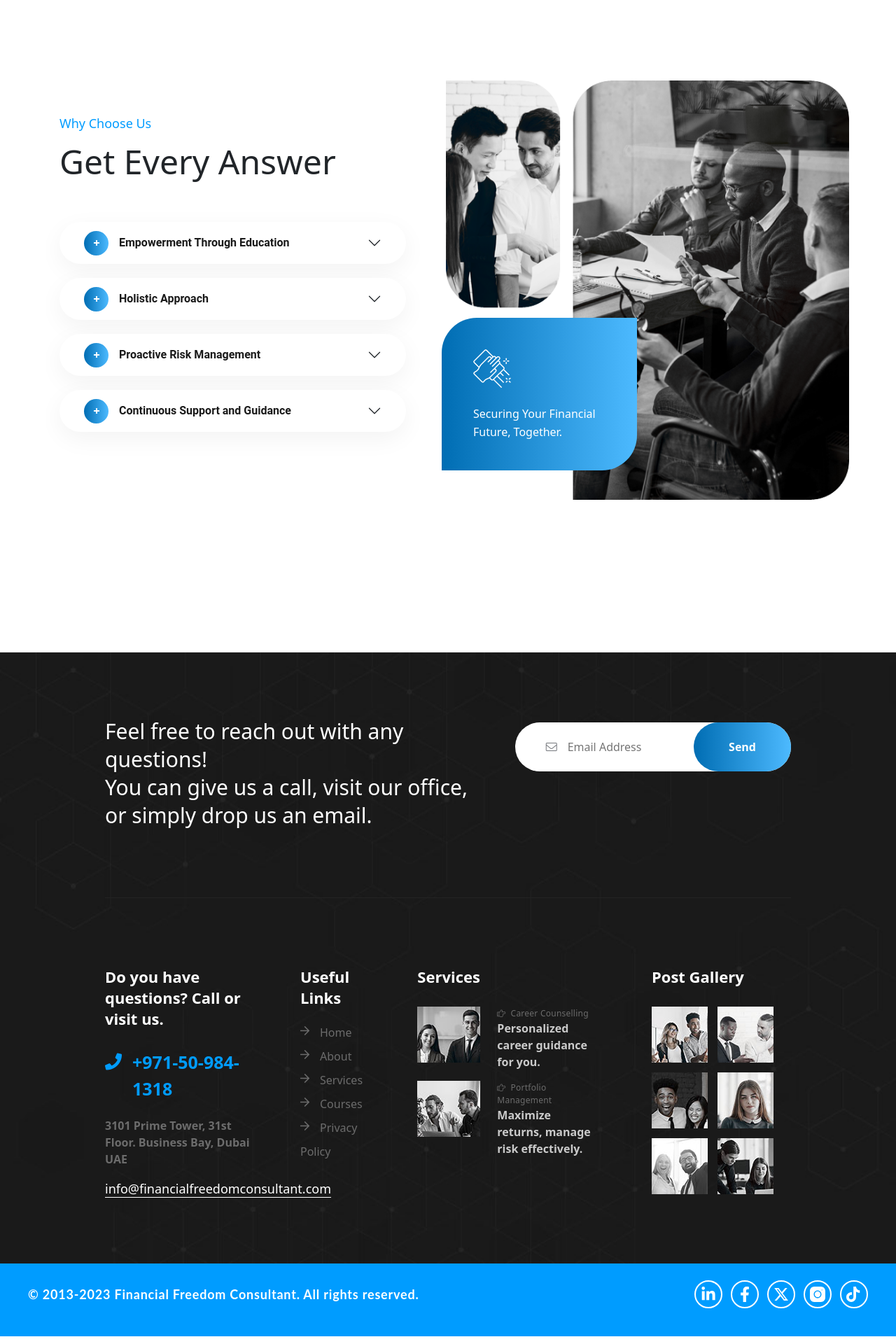
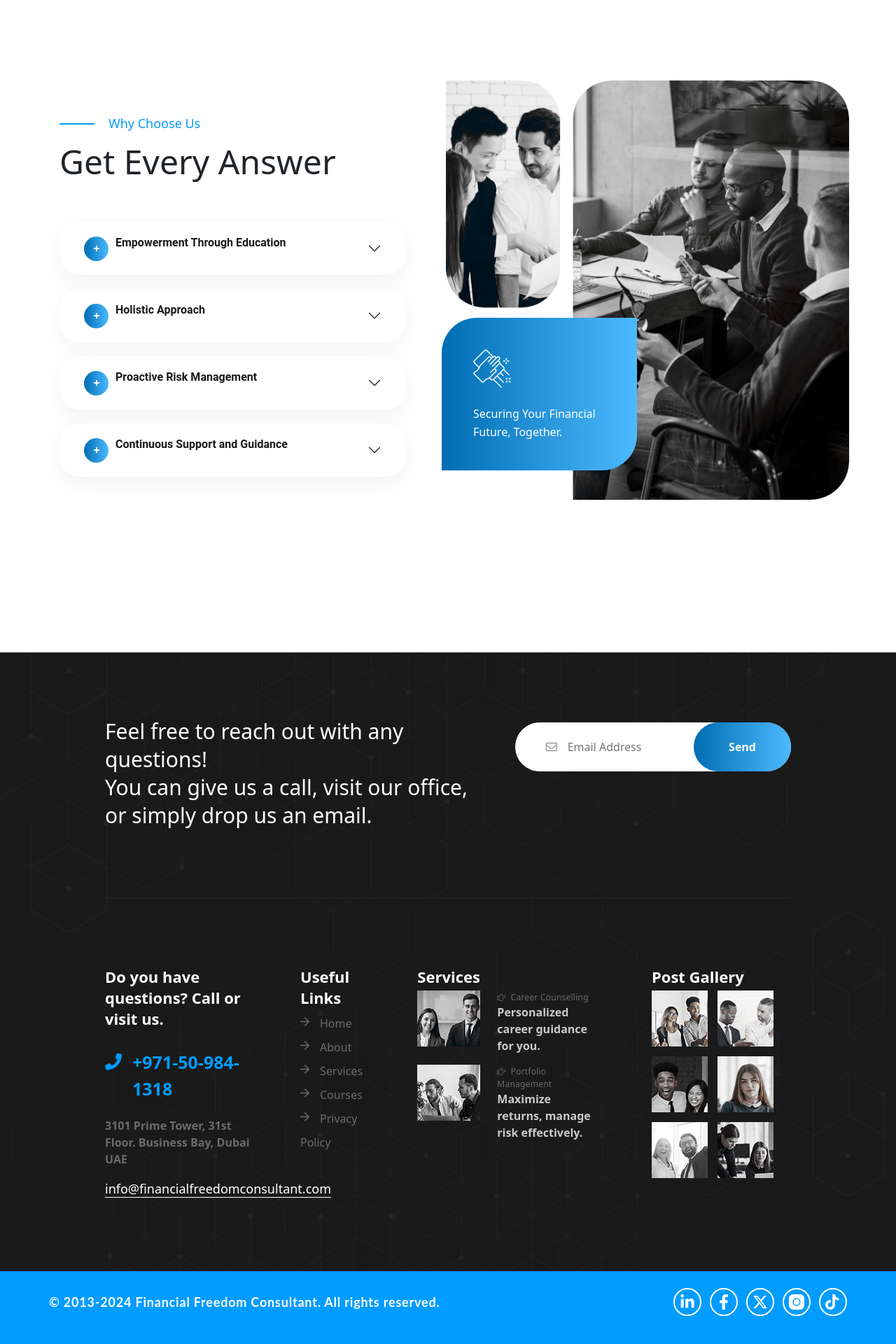
Before and after one commit to gandhipruthvi/FinancialFreedomConsultant, a React (Vite) app: page /about in a window 1280 px wide. Shown: the part 1985-3905 px from the top of the page at 70% size. Built offline with nearby package versions, Linux system fonts and the light colour scheme; no server answers.

Commit message:
footer, contact and appointment responsive done. Small changes in other pages

```diff
--- a/src/Styles/About.scss
+++ b/src/Styles/About.scss
@@ -190,7 +190,7 @@ $theme-color: #009CFF;
   }
 }
 
-.abcs01 {
+.chooseSection {
   position: relative;
   background: #fff;
   padding-top: 120px;
@@ -198,11 +198,6 @@ $theme-color: #009CFF;
   &:after {
     display: none;
   }
-}
-
-.chooseSection {
-  position: relative;
-  // padding: 120px 0 120px;
 
   .pdAcc {
     padding-left: 15px;
@@ -222,6 +217,16 @@ $theme-color: #009CFF;
     line-height: .9;
     color: $theme-color;
     margin: 0 0 24px;
+
+    span {
+      display: inline-block;
+      width: 50px;
+      height: 2px;
+      background: #009CFF;
+      margin-right: 20px;
+      position: relative;
+      top: -5px;
+    }
   }
 
   .secTitle {
@@ -293,7 +298,6 @@ $theme-color: #009CFF;
             text-align: center;
             display: inline-block;
             border-radius: 50%;
-            margin: 0 15px 0 0;
 
             &:before {
               content: '';
@@ -320,6 +324,10 @@ $theme-color: #009CFF;
               right: 0;
               margin: auto;
             }
+          }
+
+          .accordianTitle {
+            margin-left: 10px;
           }
         }
       }
--- a/src/Styles/Appointment.scss
+++ b/src/Styles/Appointment.scss
@@ -1,16 +1,13 @@
 $theme-color: #009CFF;
 
-.main-container {
+.appointment-page {
     padding-top: 100px;
     background-image: url('../assets/bg/appointmentBg.jpg');
     background-size: cover;
-    height: 950px;
+    padding-bottom: 100px;
 
     .container {
         display: flex;
-        max-width: 675px;
-        min-height: 400px;
-        margin-bottom: 125px;
         background: #ffffff;
         border-radius: 20px;
         box-shadow: 3px 3px 20px rgba(0, 0, 0, 0.1);
@@ -42,3 +39,17 @@ $theme-color: #009CFF;
         margin: 0 0 3px;
     }
 }
+
+/*=============================================*/
+/*=========Responsive CSS======================*/
+/*=============================================*/
+
+@media only screen and (max-width: 992px) {
+    .appointment-page {
+        padding: 100px 20px;
+
+        .container {
+            padding: 10%;
+        }
+    }
+}
--- a/src/Styles/Footer.scss
+++ b/src/Styles/Footer.scss
@@ -6,10 +6,11 @@ $theme-color: #009CFF;
   .topsection {
     background: url("../assets/bg/6.jpg") no-repeat center center / cover;
     padding: 100px 0 85px;
+    width: 100%;
   }
 
   .largeContainer {
-    width: 100%;
+    max-width: 100%;
     padding-right: 150px;
     padding-left: 150px;
     margin-right: auto;
@@ -40,6 +41,7 @@ $theme-color: #009CFF;
     @media screen and (max-width: 768px) {
       font-size: 24px;
       line-height: 32px;
+      margin-bottom: 20px;
     }
   }
 
@@ -59,6 +61,7 @@ $theme-color: #009CFF;
 
         @media screen and (max-width: 768px) {
           left: 20px;
+          line-height: 50px;
         }
       }
 
@@ -138,6 +141,14 @@ $theme-color: #009CFF;
 
     @media screen and (max-width: 768px) {
       margin: 50px 0 50px;
+    }
+  }
+
+  .footerSection>div {
+    margin-bottom: 20px;
+
+    .widget_title {
+      margin-bottom: 5px;
     }
   }
 
@@ -389,23 +400,6 @@ $theme-color: #009CFF;
     height: 100%;
   }
 
-  .fcopyright {
-    position: relative;
-    background: #100f0f;
-    padding: 31px 0 32px;
-    font-size: 16px;
-    color: #fff;
-
-    @media screen and (max-width: 768px) {
-      padding: 20px 0;
-      font-size: 14px;
-    }
-  }
-
-  .fcopyright p {
-    margin: 0;
-  }
-
   .pp_post_item {
     position: relative;
     min-height: 80px;
@@ -464,7 +458,7 @@ $theme-color: #009CFF;
 
   /* CopyRight */
   .ft-copyright {
-    padding: 24px 40px;
+    padding: 24px 70px;
     display: flex;
     justify-content: space-between;
     align-items: center;
@@ -534,34 +528,5 @@ $theme-color: #009CFF;
   }
 
   /* Responsive */
-  // @media screen and (max-width: 700px) {
-  //   .footer-container {
-  //     padding: 24px;
-  //   }
-
-  //   .ft-description {
-  //     width: 100%;
-  //     margin: 16px 0 24px;
-  //   }
-
-  //   .ft-input {
-  //     width: 100%;
-  //     margin: 16px 0;
-  //   }
-
-  //   .ft-btn {
-  //     width: 100%;
-  //     margin: 0 0 16px;
-  //   }
-
-  //   .ft-copyright {
-  //     padding: 18px;
-  //     display: block;
-  //     text-align: center;
-  //   }
-
-  //   .ft-social-links {
-  //     margin: 16px 0 0;
-  //   }
-  // }
+  @media only screen and (max-width: 992px) {}
 }
--- a/src/components/Footer.jsx
+++ b/src/components/Footer.jsx
@@ -12,9 +12,9 @@ import { NavLink } from "react-router-dom";
 function Footer() {
   return (
     <footer className="footer">
-      <div className="containnoer largeContainer topsection">
-        <div className="row">
-          <div className="col-lg-7 col-md-6">
+      <div className="container largeContainer topsection">
+        <div className="row emailSection">
+          <div className="col-lg-7 col-md-6 ">
             <h2 className="secTitle">
               Feel free to reach out with any questions!
               <br /> You can give us a call, visit our office,
@@ -33,12 +33,14 @@ function Footer() {
             </div>
           </div>
         </div>
+
         <div className="row">
           <div className="col-lg-12">
             <div className="fdivider"></div>
           </div>
         </div>
-        <div className="row">
+
+        <div className="row footerSection">
           <div className="col-md-6 col-lg-3">
             <div className="aboutWidget">
               <h5>Do you have questions? Call or visit us.</h5>
@@ -75,7 +77,7 @@ function Footer() {
           </div>
           <div className="col-md-6 col-lg-4">
             <div className="widget PL28">
-              <h3 className="widget_title mb28">Services</h3>
+              <h3 className="widget_title">Services</h3>
               <div className="pp_post_item">
                 <img src={t1} alt="blog first image" />
                 <span>
@@ -94,7 +96,7 @@ function Footer() {
           </div>
           <div className="col-md-6 col-lg-3">
             <div className="widget gallery">
-              <h3 className="widget_title mb28">Post Gallery</h3>
+              <h3 className="widget_title">Post Gallery</h3>
               <div className="galleryShots">
                 <a className="popup_img">
                   <img src={g1} alt="gallery image" />
@@ -121,7 +123,7 @@ function Footer() {
       </div>
 
       <div className="ft-copyright">
-        <p>© 2013-2023 Financial Freedom Consultant. All rights reserved.</p>
+        <p>© 2013-2024 Financial Freedom Consultant. All rights reserved.</p>
 
         <ul className="ft-social-links">
           <li>
@@ -182,7 +184,17 @@ function Footer() {
               target="_blank"
               rel="noopener noreferrer"
             >
-              <svg xmlns="http://www.w3.org/2000/svg" viewBox="0 0 16 16" id="instagram"><path d="M5.41421,1.17157c1.17157,1.17157 1.17157,3.07107 0,4.24264c-1.17157,1.17157 -3.07107,1.17157 -4.24264,0c-1.17157,-1.17157 -1.17157,-3.07107 -8.88178e-16,-4.24264c1.17157,-1.17157 3.07107,-1.17157 4.24264,-8.88178e-16" transform="translate(4.707 4.707)"></path><path d="M11.5,0h-7c-2.48145,0 -4.5,2.01855 -4.5,4.5v7c0,2.48145 2.01855,4.5 4.5,4.5h7c2.48145,0 4.5,-2.01855 4.5,-4.5v-7c0,-2.48145 -2.01855,-4.5 -4.5,-4.5Zm-3.5,12c-2.20557,0 -4,-1.79395 -4,-4c0,-2.20605 1.79443,-4 4,-4c2.20557,0 4,1.79395 4,4c0,2.20605 -1.79443,4 -4,4Zm4.5,-8c-0.276123,0 -0.5,-0.223877 -0.5,-0.5c0,-0.276184 0.223877,-0.5 0.5,-0.5c0.276123,0 0.5,0.223816 0.5,0.5c0,0.276123 -0.223877,0.5 -0.5,0.5Z"></path></svg>
+              <svg
+                xmlns="http://www.w3.org/2000/svg"
+                viewBox="0 0 16 16"
+                id="instagram"
+              >
+                <path
+                  d="M5.41421,1.17157c1.17157,1.17157 1.17157,3.07107 0,4.24264c-1.17157,1.17157 -3.07107,1.17157 -4.24264,0c-1.17157,-1.17157 -1.17157,-3.07107 -8.88178e-16,-4.24264c1.17157,-1.17157 3.07107,-1.17157 4.24264,-8.88178e-16"
+                  transform="translate(4.707 4.707)"
+                ></path>
+                <path d="M11.5,0h-7c-2.48145,0 -4.5,2.01855 -4.5,4.5v7c0,2.48145 2.01855,4.5 4.5,4.5h7c2.48145,0 4.5,-2.01855 4.5,-4.5v-7c0,-2.48145 -2.01855,-4.5 -4.5,-4.5Zm-3.5,12c-2.20557,0 -4,-1.79395 -4,-4c0,-2.20605 1.79443,-4 4,-4c2.20557,0 4,1.79395 4,4c0,2.20605 -1.79443,4 -4,4Zm4.5,-8c-0.276123,0 -0.5,-0.223877 -0.5,-0.5c0,-0.276184 0.223877,-0.5 0.5,-0.5c0.276123,0 0.5,0.223816 0.5,0.5c0,0.276123 -0.223877,0.5 -0.5,0.5Z"></path>
+              </svg>
             </a>
           </li>
 
--- a/src/pages/About.jsx
+++ b/src/pages/About.jsx
@@ -9,7 +9,7 @@ import Symbol2Img from "../assets/about/symbol2.png";
 
 const About = () => {
   return (
-    <div className="about-section">
+    <div className="about">
       <section className="page_banner">
         <div className="container largeContainer">
           <div className="row">
@@ -103,7 +103,7 @@ const About = () => {
         </div>
       </section>
 
-      <section className="chooseSection abcs01">
+      <section className="chooseSection">
         <div className="container largeContainer">
           <div className="row">
             <div className="col-xl-6 pdAcc">
@@ -115,7 +115,9 @@ const About = () => {
                 <Accordion.Item eventKey="0" className="card">
                   <Accordion.Header className="card-header">
                     <span></span>
-                    Empowerment Through Education
+                    <p className="accordianTitle">
+                      Empowerment Through Education
+                    </p>
                   </Accordion.Header>
                   <Accordion.Body className="collapse show card-body">
                     We believe in empowering our clients with financial
@@ -126,7 +128,7 @@ const About = () => {
                 <Accordion.Item eventKey="1" className="card">
                   <Accordion.Header className="card-header">
                     <span></span>
-                    Holistic Approach
+                    <p className="accordianTitle">Holistic Approach</p>
                   </Accordion.Header>
                   <Accordion.Body className="collapse show card-body">
                     Our approach to financial planning goes beyond mere numbers.
@@ -139,7 +141,7 @@ const About = () => {
                 <Accordion.Item eventKey="2" className="card">
                   <Accordion.Header className="card-header">
                     <span></span>
-                    Proactive Risk Management
+                    <p className="accordianTitle">Proactive Risk Management</p>
                   </Accordion.Header>
                   <Accordion.Body className="collapse show card-body">
                     We help you identify and mitigate potential risks that could
@@ -152,7 +154,9 @@ const About = () => {
                 <Accordion.Item eventKey="3" className="card">
                   <Accordion.Header className="card-header">
                     <span></span>
-                    Continuous Support and Guidance
+                    <p className="accordianTitle">
+                      Continuous Support and Guidance
+                    </p>
                   </Accordion.Header>
                   <Accordion.Body className="collapse show card-body">
                     Achieving financial freedom is an ongoing journey, and we're
--- a/src/pages/Appointment.jsx
+++ b/src/pages/Appointment.jsx
@@ -4,7 +4,7 @@ import "../Styles/Appointment.scss";
 
 export default function Appointment() {
   return (
-    <div className="main-container">
+    <div className="appointment-page">
       <div className="container">
         <div className="d-flex-col justify-content-center">
           <h3>Make an Appointment</h3>
--- a/src/pages/Home.jsx
+++ b/src/pages/Home.jsx
@@ -516,7 +516,7 @@ const Home = () => {
       </section>
 
       {/* Appointment Section */}
-      <section className="appoinmentSection02">
+      <section className="appoinmentSectionHome">
         <div className="container largeContainer">
           <div className="row">
             <div className="col-xl-5">
```
Also changed, not shown: src/Styles/Contact.scss (+8 -5 lines), src/Styles/Home.scss (+21 -8 lines).
